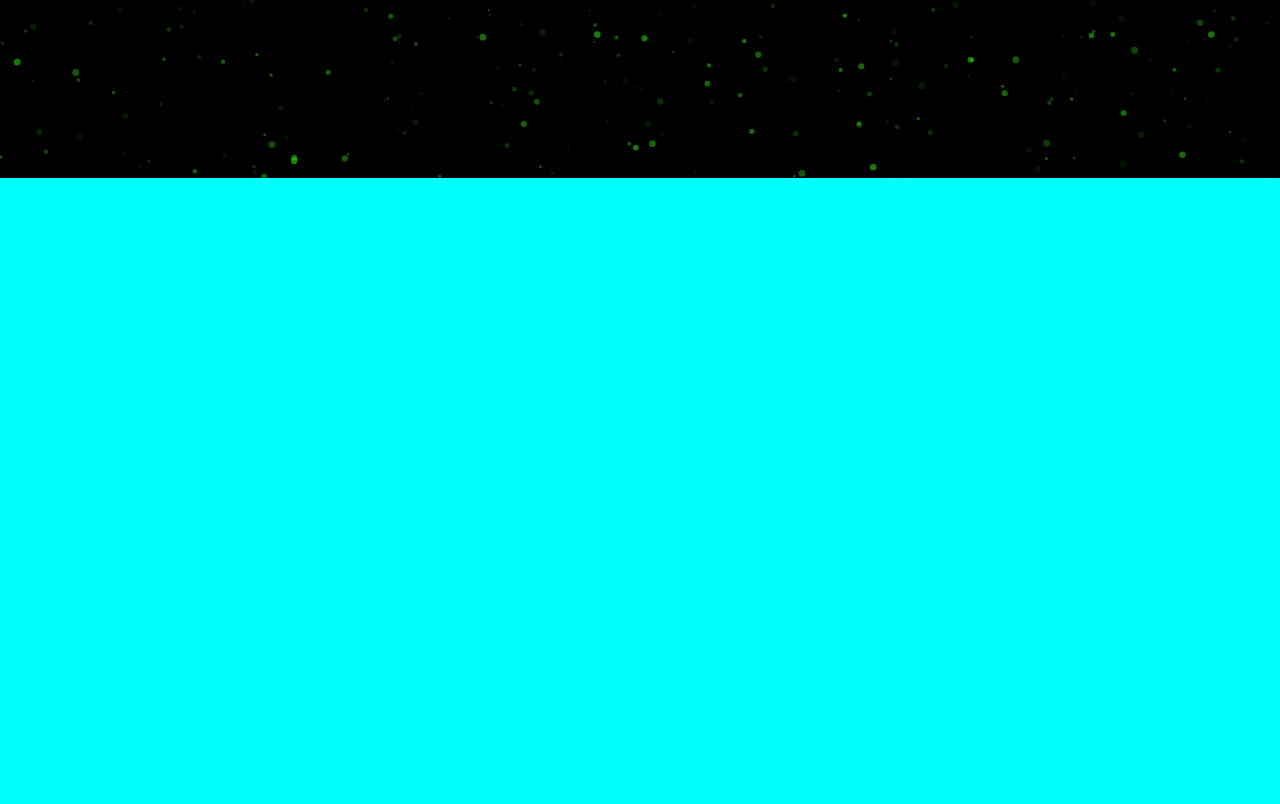
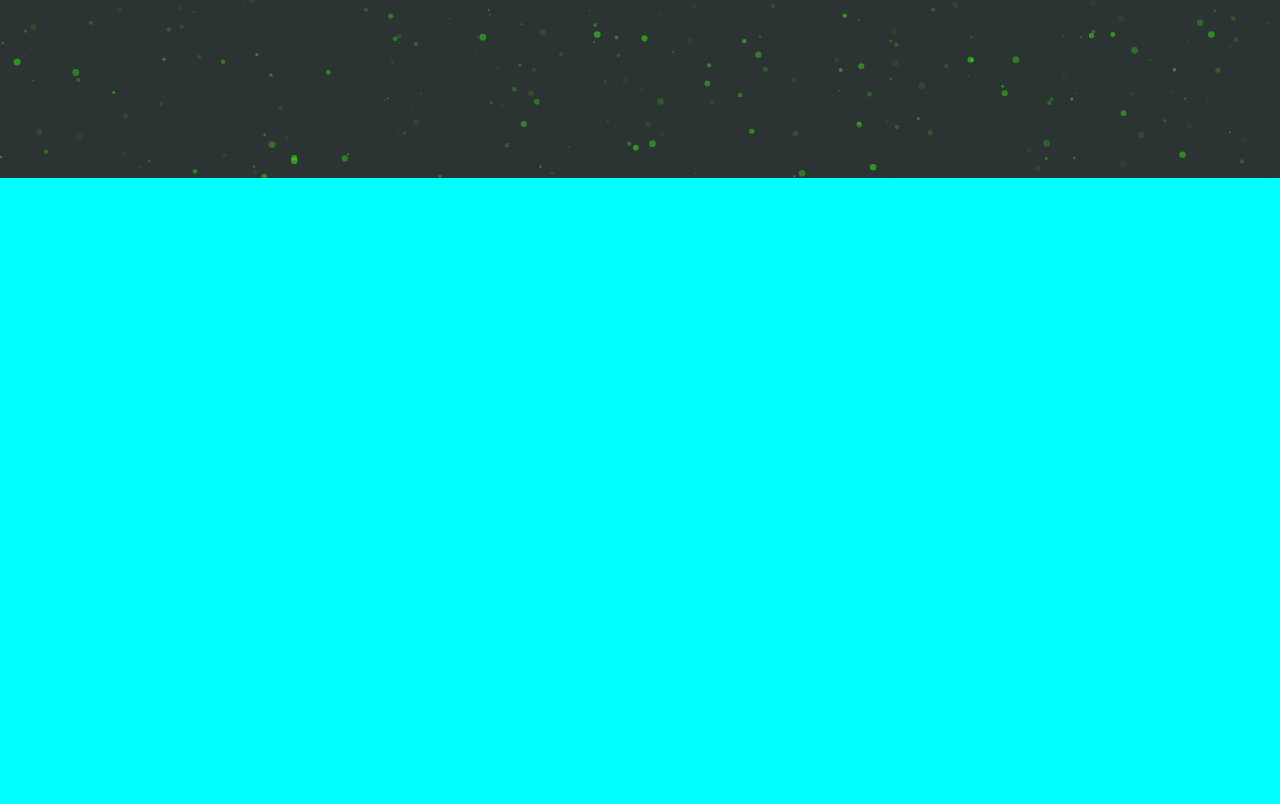
Before and after one commit to AndreiParquez/AndreiParquez.github.io, a plain HTML site: page index.html in a window 1280 px wide. Shown: the part 622-1426 px from the top of the page. Drawn offline with nearby package versions, Linux system fonts and the light colour scheme; a web font is replaced by a local one.

Commit message:
Update style.css

```diff
--- a/style.css
+++ b/style.css
@@ -12,7 +12,7 @@
   }
 body {
     margin: 0;
-    background-color: black;
+    background-color:#2C3333 ;
   }
   .logo{
     display: flex; justify-content: center; align-items: center;
```
